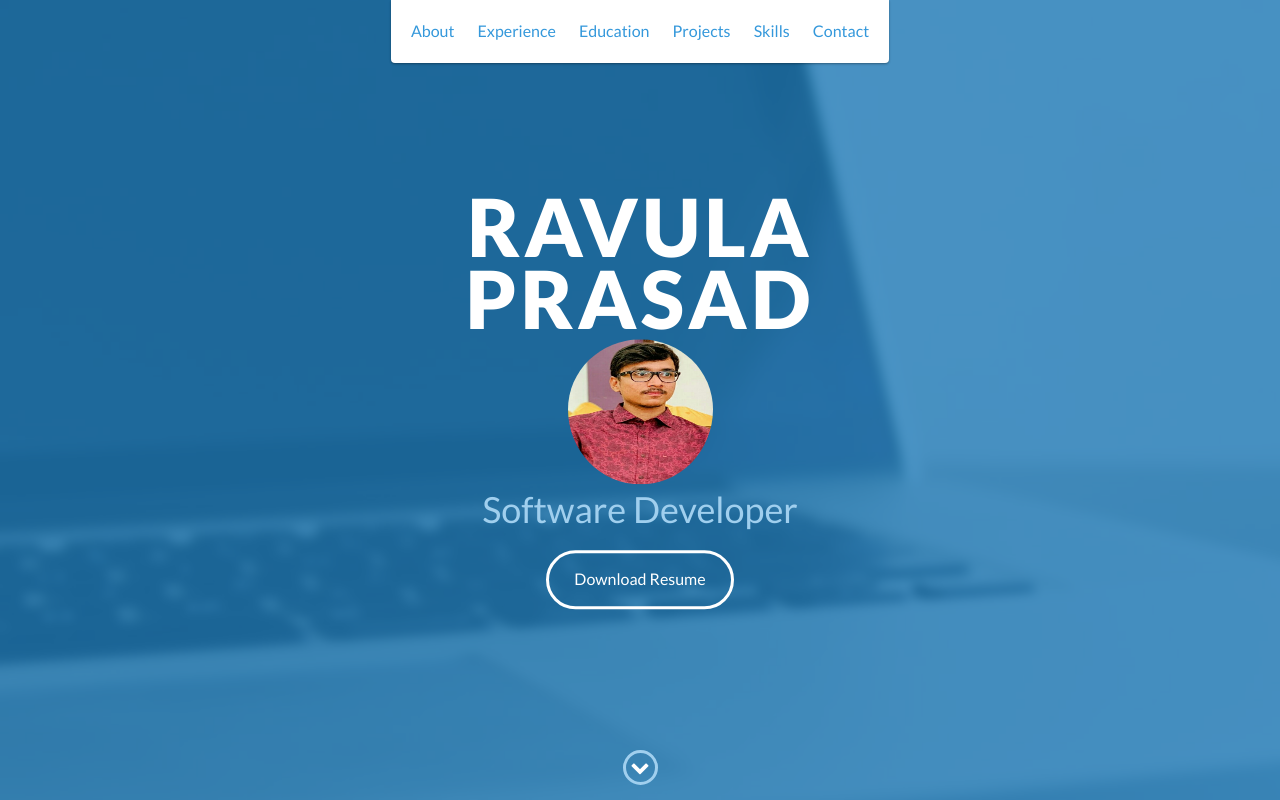
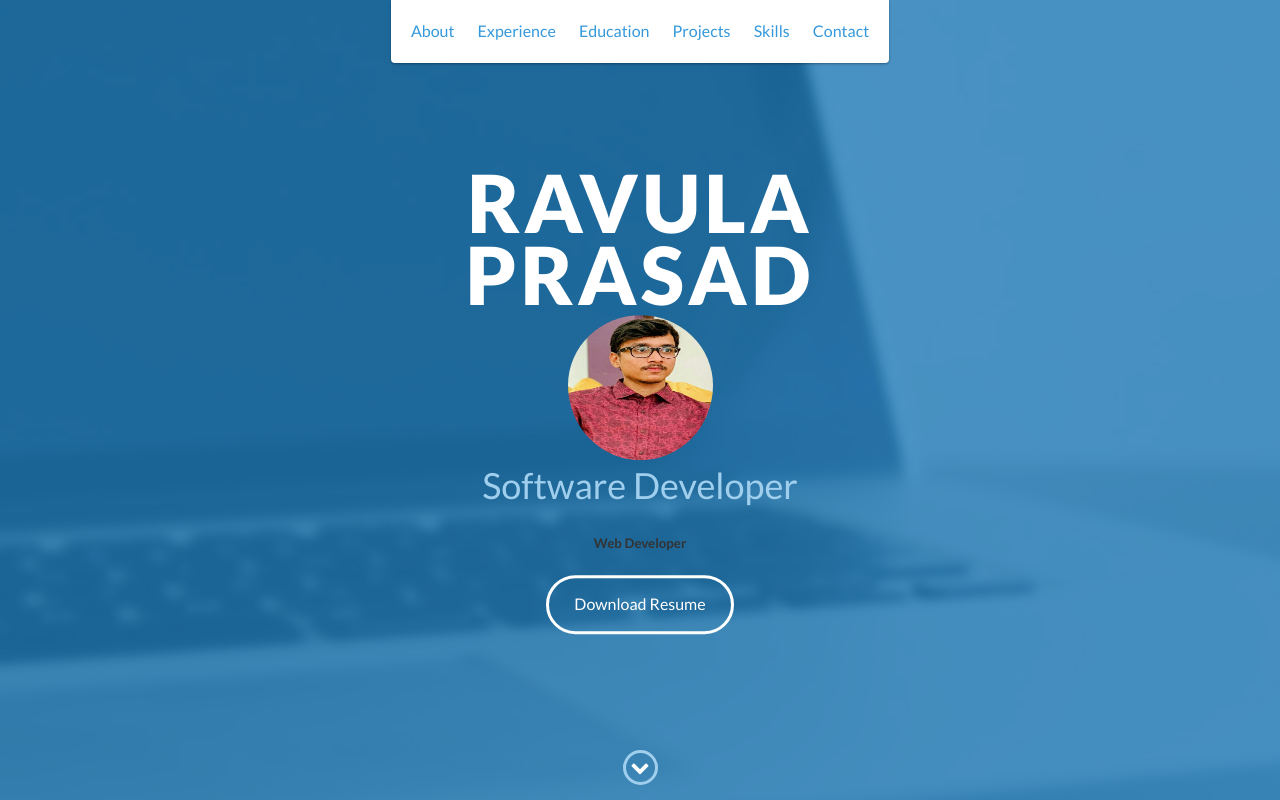
Before and after one commit to ravulaprasad/ravulaprasad.github.io, a plain HTML site: page index.html in a window 1280 px wide. Shown: the top 800 px of the page. Drawn offline with nearby package versions, Linux system fonts and the light colour scheme.

Commit message:
Add files via upload

```diff
--- a/index.html
+++ b/index.html
@@ -51,6 +51,7 @@
             <h1>Ravula Prasad</h1>
 			<img src="images/me.jpg"/>
             <h2>Software Developer</h2>
+			<h5>Web Developer</h5>
             <a href="#" class="btn-rounded-white">Download Resume</a>
         </div>
         <!-- End #lead-content -->
```
